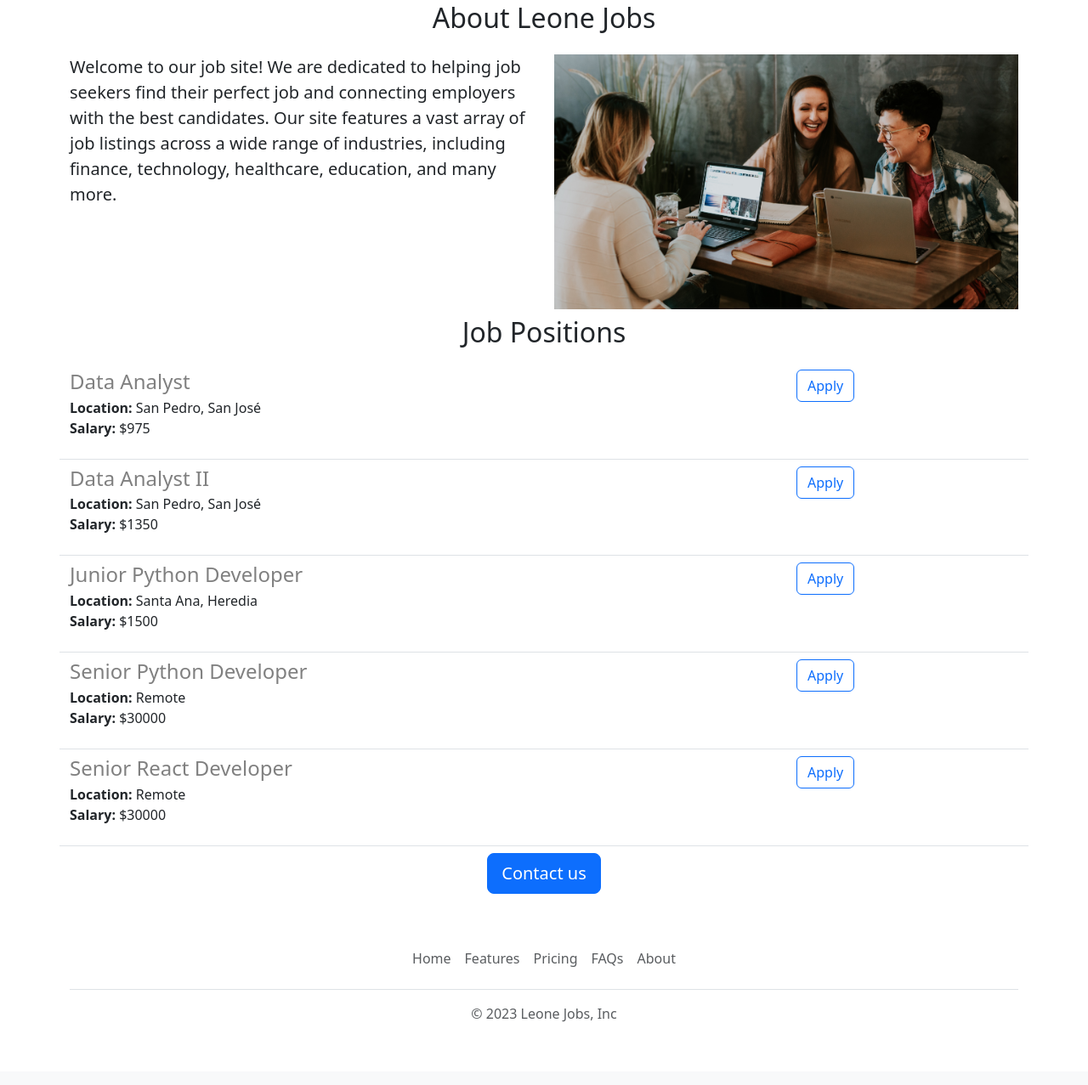
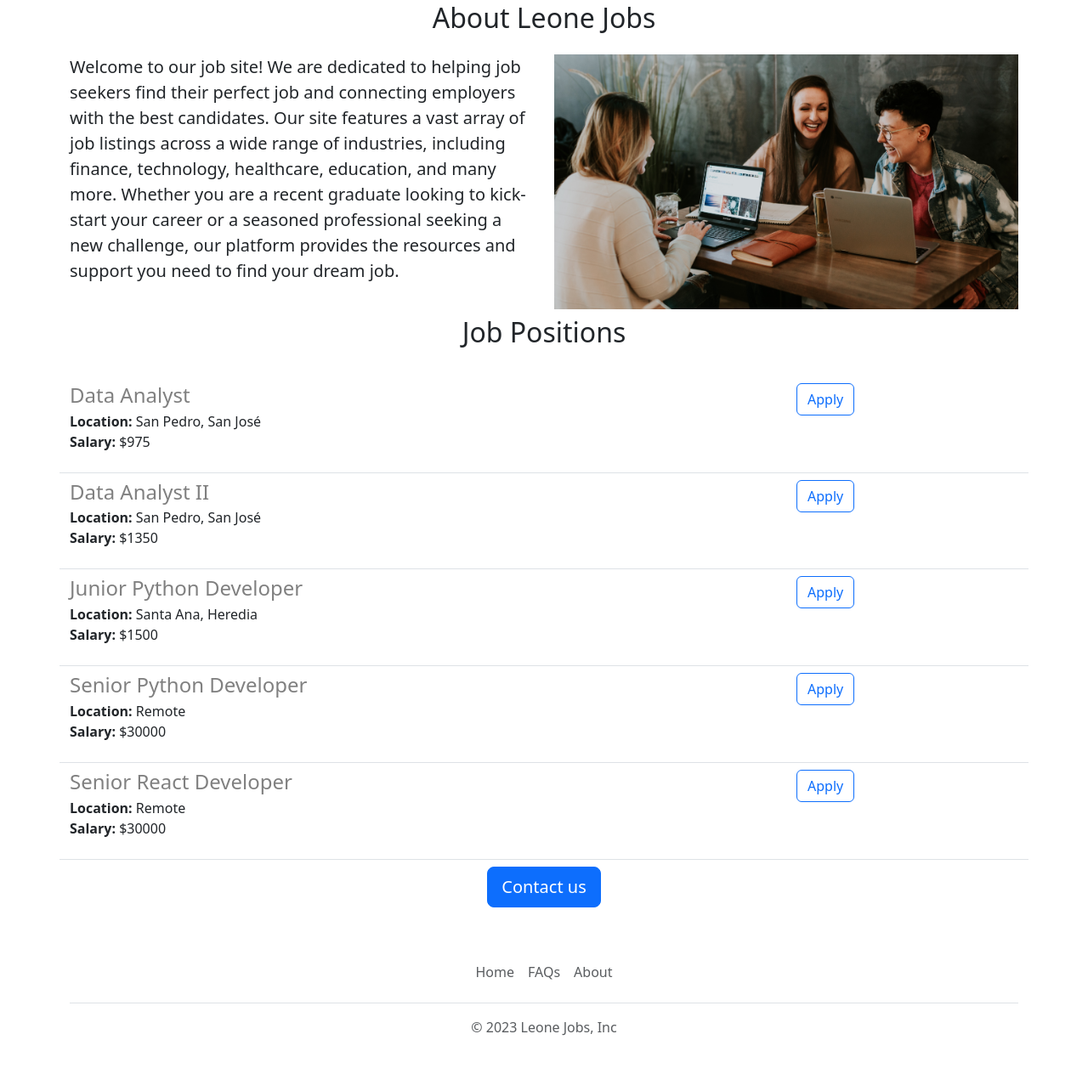
Before and after one commit to Kev1nLU/leonejobsv2, a Flask app: page / in a window 1280 px wide. Shown: the part 430-1707 px from the top of the page at 85% size. Before the commit the page ends 1633 px from the top, so only its background shows below. Run offline with Flask 3, Linux system fonts and the light colour scheme.

Commit message:
added more html

```diff
--- a/templates/footer.html
+++ b/templates/footer.html
@@ -2,8 +2,6 @@
     <footer class="py-3 my-4">
       <ul class="nav justify-content-center border-bottom pb-3 mb-3">
         <li class="nav-item"><a href="#" class="nav-link px-2 text-body-secondary">Home</a></li>
-        <li class="nav-item"><a href="#" class="nav-link px-2 text-body-secondary">Features</a></li>
-        <li class="nav-item"><a href="#" class="nav-link px-2 text-body-secondary">Pricing</a></li>
         <li class="nav-item"><a href="#" class="nav-link px-2 text-body-secondary">FAQs</a></li>
         <li class="nav-item"><a href="#" class="nav-link px-2 text-body-secondary">About</a></li>
       </ul>
--- a/templates/home.html
+++ b/templates/home.html
@@ -15,13 +15,15 @@
 
     <div class="container mt-3">
         <h2 class="text-center mt-2 mb-4">About Leone Jobs</h2>
-       <div class="row">
-            <div class="col-6">
+       <div class="row" style="margin-bottom: 16px;">
+            <div class="col-md-6">
                 <p class="lead">Welcome to our job site! We are dedicated to helping job seekers find their perfect job and connecting employers with the best candidates. Our site features a vast array of job listings across a wide range of industries, including finance, technology, healthcare, education, and many more.
+
+                    Whether you are a recent graduate looking to kick-start your career or a seasoned professional seeking a new challenge, our platform provides the resources and support you need to find your dream job.
                 </p>
             </div>
 
-            <div class="col-6">
+            <div class="d-none d-md-block col-md-6">
                 <img class="img-fluid" id="people_image" src="/static/assets/people.jpg" alt="Peaple at work">
             </div>
             <h2 class="text-center mt-2 mb-4">Job Positions</h2>
@@ -34,7 +36,7 @@
         </div>
 
         <div class="text-center">
-            <button type="button" class="btn btn-primary btn-lg mb-3">Contact us</button>
+            <a href="mailto:kevinle0num4@gmail.com?subject=Question%20to%20the%20job%20offer%20&body=Name%3A%20%3Cyour%20name%20here%3E%0D%0A%0D%0AQuestion%3A%20%3Cyour%20question%20here%3E" type="button" class="btn btn-primary btn-lg mb-3">Contact us</a>
 
         </div>
     </div>
--- a/templates/jobs_component.html
+++ b/templates/jobs_component.html
@@ -11,7 +11,7 @@
         {% endif %}
     </div>
     <div class="col-3">
-        <button type="button" class="btn btn-outline-primary">Apply</button>
+        <a href="mailto:kevinle0num4@gmail.com?subject=Application%20for%20{{job['title']}}&body=My%20Name%3A%20%3Cyour%20name%20here%3E%0D%0A%0D%0AMy%20Resume%3A%20%3Cresume%20link%3E%0D%0A%0D%0AMy%20Linkedin%3A%20%3CLinkedin%20in%3E"  type="button" class="btn btn-outline-primary">Apply</a>
     </div>
 
 
```
